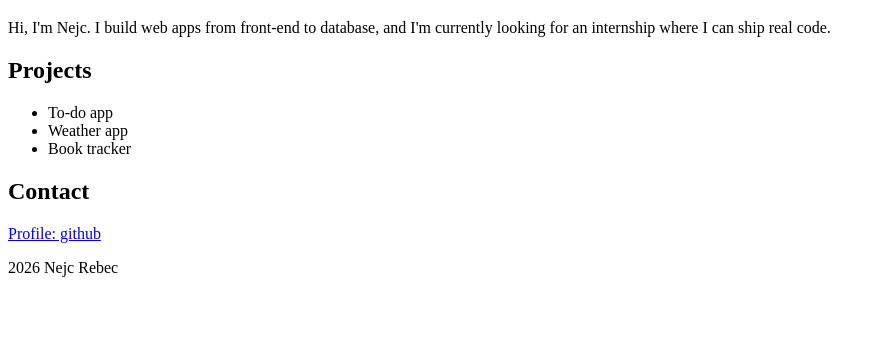
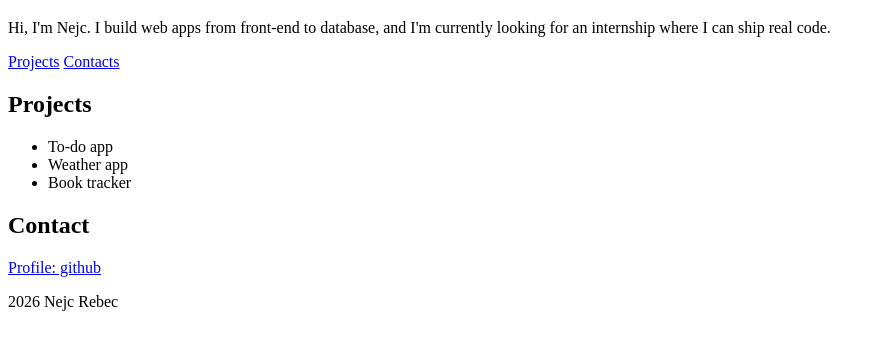
Before and after one commit to obscure9/portfolio, a plain HTML site: page index.html in a window 1280 px wide. Shown: the part 61-406 px from the top of the page, without its empty margins (0-885 px from the left). Drawn offline with Linux system fonts and the light colour scheme.

Commit message:
Add navigation and section ids

```diff
--- a/index.html
+++ b/index.html
@@ -1,25 +1,37 @@
 <!DOCTYPE html>
 <html lang="en">
+
 <head>
     <meta charset="UTF-8">
     <meta name="viewport" content="width=device-width, initial-scale=1.0">
     <title>Coding Portfolio</title>
 </head>
+
 <body>
     <header>
         <h1>Nejc Rebec</h1>
-        <p>Hi, I'm Nejc. I build web apps from front-end to database, and I'm currently looking for an internship where I can ship real code.</p>
+        <p>Hi, I'm Nejc. I build web apps from front-end to database, and I'm currently looking for an internship where
+            I can ship real code.</p>
+        <nav>
+            <a href="#projects">Projects</a>
+            <a href="#contact">Contacts</a>
+        </nav>
     </header>
     <main>
+        <section id="projects">
             <h2>Projects</h2>
             <ul>
                 <li>To-do app</li>
                 <li>Weather app</li>
                 <li>Book tracker</li>
             </ul>
+        </section>
+        <section id="contact">
             <h2>Contact</h2>
             <p><a href="https://github.com/obscure9">Profile: github</a></p>
+        </section>
     </main>
     <footer>2026 Nejc Rebec</footer>
 </body>
+
 </html>
```
Lines whose indentation alone changed are shown as unchanged.
